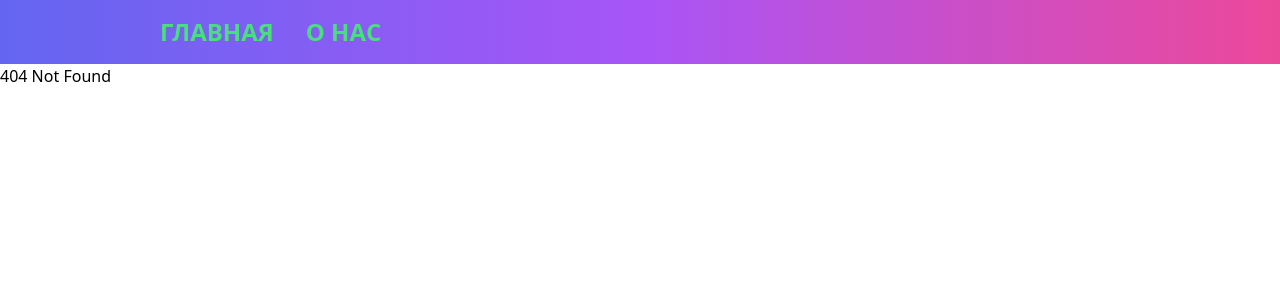
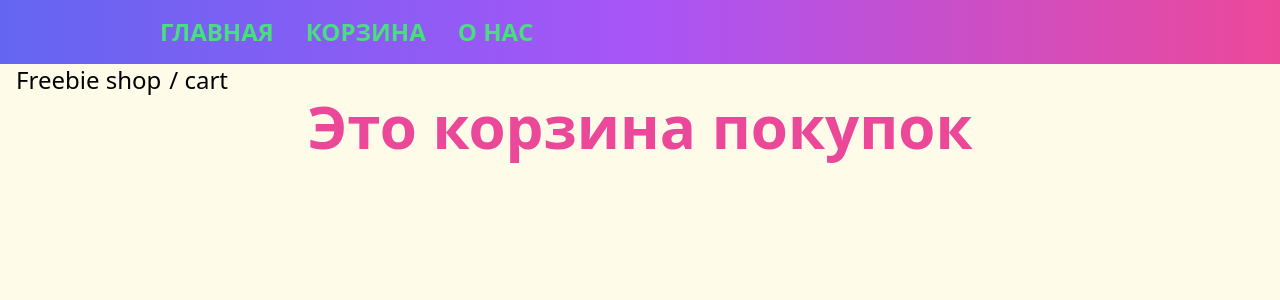
Before and after one commit to Nekrasov-Sergey/web-2022, a React (Create React App) app: page /store/cart in a window 1280 px wide. Before the commit this address had no page. Shown: the top 300 px of the page. Built offline with nearby package versions, Linux system fonts and the light colour scheme.

Commit message:
[lab5] changed routes

```diff
--- a/package.json
+++ b/package.json
@@ -1,8 +1,10 @@
 {
   "name": "freebie-shop",
+  "homepage": "http://localhost:3000/store",
   "version": "0.1.0",
   "private": true,
   "dependencies": {
+    "@headlessui/react": "^1.7.4",
     "@testing-library/jest-dom": "^5.16.5",
     "@testing-library/react": "^13.4.0",
     "@testing-library/user-event": "^13.5.0",
--- a/src/App.tsx
+++ b/src/App.tsx
@@ -4,6 +4,7 @@ import {HomePage} from "./components/HomePage"
 import {Info} from "./components/Info"
 import {Payment} from "./components/Payment"
 import {NotFound} from "./components/NotFound";
+import {Cart} from "./components/Cart";
 
 export const ENDPOINT = "http://localhost:8080"
 
@@ -12,10 +13,11 @@ export default function App() {
         <BrowserRouter>
             <Navbar/>
             <Routes>
-                <Route path="/" element={<HomePage/>}/>
-                <Route path="/info" element={<Info/>}/>
-                <Route path="/:payment" element={<Payment/>}/>
-                <Route path="/*" element={<NotFound/>}/>
+                <Route path="/store" element={<HomePage/>}/>
+                <Route path="/store/cart" element={<Cart/>}/>
+                <Route path="/store/info" element={<Info/>}/>
+                <Route path="/store/:payment" element={<Payment/>}/>
+                <Route path="/store*" element={<NotFound/>}/>
             </Routes>
         </BrowserRouter>
     )
--- /dev/null
+++ b/src/components/Cart.tsx
@@ -0,0 +1,17 @@
+import {Link} from "react-router-dom";
+
+export function Cart() {
+    return (
+        <div className="bg-yellow-50 min-h-screen">
+            <p className="ml-4 text-2xl font-normal text-black">
+                <Link to="/store" className="mr-2">
+                    Freebie shop
+                </Link>
+                / cart
+            </p>
+            <p className="text-center font-bold text-6xl text-pink-500">
+                Это корзина покупок
+            </p>
+        </div>
+    )
+}
--- a/src/components/HomePage.tsx
+++ b/src/components/HomePage.tsx
@@ -1,19 +1,9 @@
 import {Store} from "./Store"
-import {getJson} from "../modules";
-import {useEffect, useState} from "react";
+import {AllStores} from "../modules";
 
 export function HomePage() {
-    const [Stores, setStore] = useState([])
-
-    useEffect(() => {
-        async function getAllStores() {
-            setStore(await getJson("store"))
-        }
-        getAllStores()
-    }, [])
-
     return (
-        <div className="bg-yellow-50">
+        <div className="bg-yellow-50 min-h-screen">
             <p className="ml-4 text-2xl font-normal text-black">
                 Freebie shop
             </p>
@@ -21,8 +11,7 @@ export function HomePage() {
             <p className="text-center text-6xl font-bold text-pink-500">
                 Доступные промокоды на Ноябрь 2022
             </p>
-
-            {Stores.map((store) => {
+            {AllStores().map((store) => {
                 return <Store store={store}/>
             })}
         </div>
--- a/src/components/Info.tsx
+++ b/src/components/Info.tsx
@@ -2,9 +2,9 @@ import {Link} from "react-router-dom";
 
 export function Info() {
     return (
-        <div className="bg-yellow-50">
+        <div className="bg-yellow-50 min-h-screen">
             <p className="ml-4 text-2xl font-normal text-black">
-                <Link to="/" className="mr-2">
+                <Link to="/store" className="mr-2">
                     Freebie shop
                 </Link>
                 / info
--- a/src/components/Navbar.tsx
+++ b/src/components/Navbar.tsx
@@ -4,11 +4,15 @@ export function Navbar() {
     return (
         <nav className="py-4 bg-gradient-to-r from-indigo-500 via-purple-500 to-pink-500">
             <p className="pl-40 font-bold text-2xl inline text-green-400">
-                <Link to="/">ГЛАВНАЯ</Link>
+                <Link to="/store">ГЛАВНАЯ</Link>
             </p>
 
             <p className="pl-8 font-bold text-2xl inline text-green-400">
-                <Link to="info">О НАС</Link>
+                <Link to="/store/cart">КОРЗИНА</Link>
+            </p>
+
+            <p className="pl-8 font-bold text-2xl inline text-green-400">
+                <Link to="/store/info">О НАС</Link>
             </p>
         </nav>
     )
--- a/src/components/Payment.tsx
+++ b/src/components/Payment.tsx
@@ -1,25 +1,13 @@
 import {Link} from "react-router-dom"
 import {useLocation} from "react-router-dom"
-import {useEffect, useState} from "react";
 import React from 'react';
-import {deleteJson} from "../modules";
+import {Promocode} from "../modules";
 
 export function Payment() {
-    const [Promo, setPromo] = useState([])
-
-    const uuid = `store/promo/${useLocation().state.UUID}`
-
-    useEffect(() => {
-        async function getPromo(){
-            setPromo(await deleteJson(uuid))
-        }
-        getPromo()
-    }, [uuid])
-
     return (
-        <div className="bg-yellow-50">
+        <div className="bg-yellow-50 min-h-screen">
             <p className="ml-4 text-2xl font-normal text-black">
-                <Link to="/" className="mr-2">
+                <Link to="/store" className="mr-2">
                     Freebie shop
                 </Link>
                 / {useLocation().state.Store}
@@ -32,12 +20,12 @@ export function Payment() {
             <p className="mt-8 font-medium text-4xl text-green-500 text-center">
                 Ваш промокод:
                 <p className="font-bold italic text-4xl text-red-700">
-                    {Promo}
+                    {Promocode()}
                 </p>
             </p>
 
             <p className="my-8 text-center">
-                <Link to="/"
+                <Link to="/store"
                       className="border-4 border-blue-700 text-blue-700 hover:bg-blue-700 hover:text-white py-1 px-3 rounded-full text-2xl font-bold"
                 >
                     Обратно на главную
--- a/src/components/Store.tsx
+++ b/src/components/Store.tsx
@@ -1,15 +1,10 @@
 import {IStore} from '../models'
 import {Link} from "react-router-dom"
 
-export interface StoreProps {
-    store: IStore
-}
-
-export function Store(props: StoreProps) {
+export function Store(props: { store: IStore }) {
     return (
         <div
             className="border-2 border-teal-200 mx-auto mt-4 w-1/2 h-40 py-5 px-5 rounded-lg grid grid-rows-2 grid-cols-3 bg-white"
-
         >
             <img src={props.store.Image}
                  className="place-self-center object-contain h-20 w-20" alt={props.store.Name}
@@ -20,7 +15,7 @@ export function Store(props: StoreProps) {
 
             </p>
 
-            <Link to={`${props.store.Name}`}
+            <Link to={`/store/${props.store.Name}`}
                   className="border-4 border-blue-700 text-blue-700 hover:bg-blue-700 hover:text-white py-1 px-3 place-self-center rounded-full text-2xl font-bold"
                   state={{Store: props.store.Name, UUID: props.store.UUID}}
             >
--- a/src/modules.tsx
+++ b/src/modules.tsx
@@ -1,8 +1,46 @@
 import {ENDPOINT} from "./App";
+import {useEffect, useState} from "react";
+import {useLocation} from "react-router-dom";
 
-export const getJson = async (url: string) => {
+export const getJsonStores = async (url: string) => {
     return await fetch(`${ENDPOINT}/${url}`).then(r => r.json())
 }
-export const deleteJson = async (url: string) => {
+
+export const getJsonPromo = async (url: string) => {
     return await fetch(`${ENDPOINT}/${url}`).then(r => r.json()).then(data => data.promo)
 }
+
+export function AllStores() {
+    const [Stores, setStore] = useState([])
+
+    useEffect(() => {
+        async function getAllStores() {
+            setStore(await getJsonStores("store"))
+        }
+
+        getAllStores()
+    }, [])
+    return (
+        Stores
+    )
+}
+
+
+export function Promocode() {
+    const [Promo, setPromo] = useState([])
+
+    const uuid = `store/promo/${useLocation().state.UUID}`
+
+    useEffect(() => {
+        async function getPromo() {
+            setPromo(await getJsonPromo(uuid))
+        }
+        getPromo()
+    }, [uuid])
+
+    return (
+        <p>
+            {Promo}
+        </p>
+    )
+}
```
Also changed, not shown: 1 other file (tests, documents, lock files or other folders).
